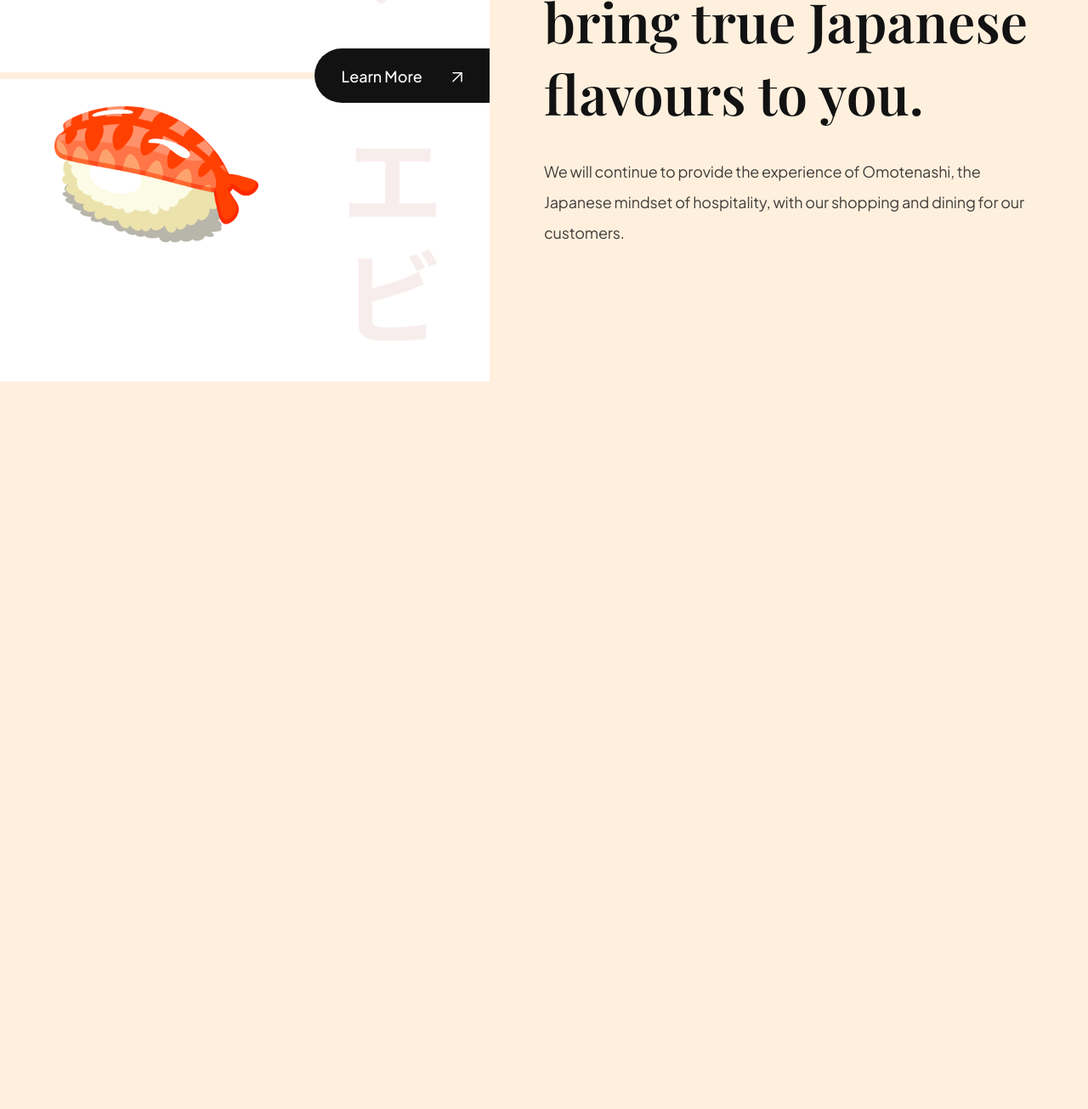
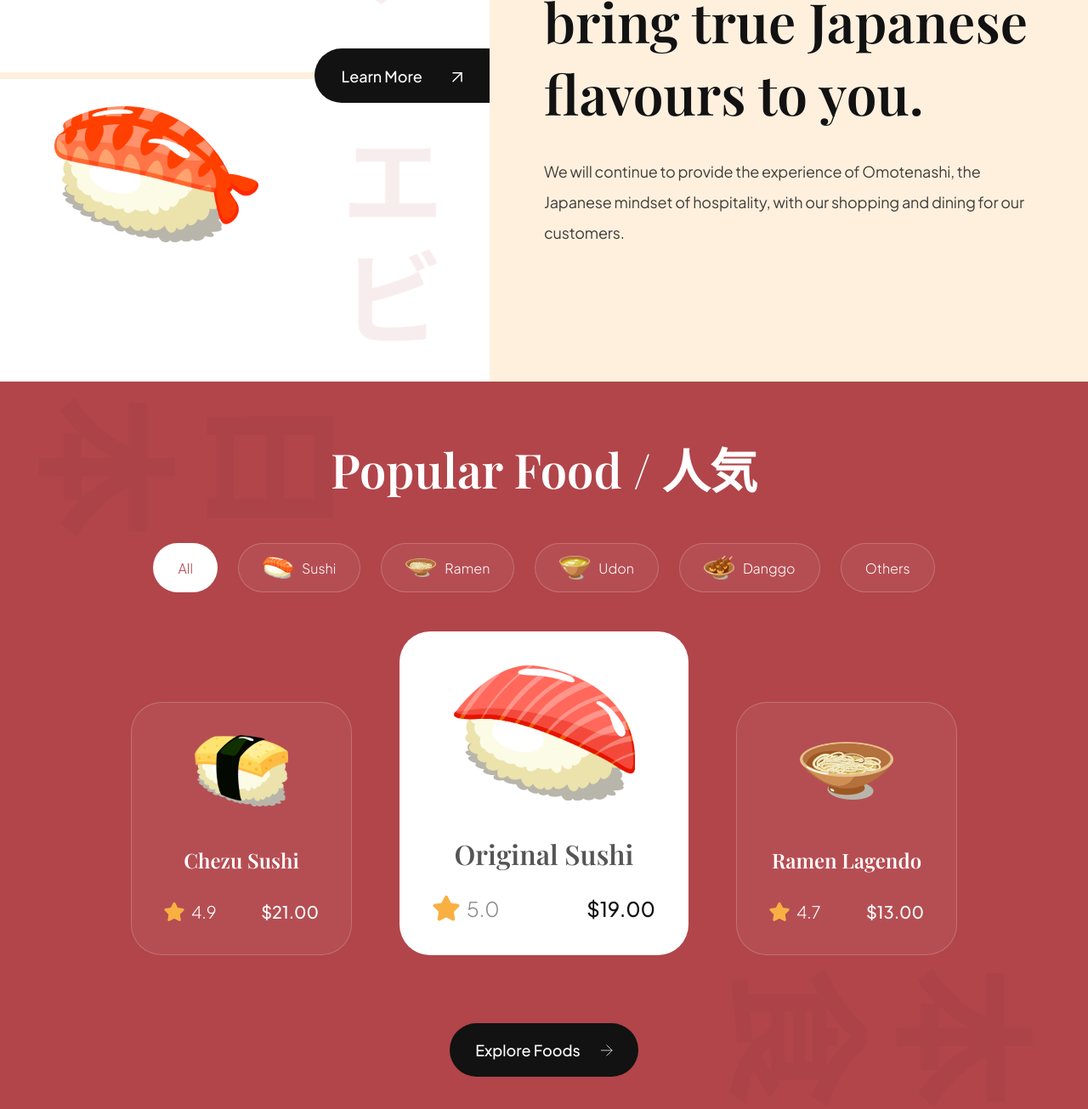
Before and after one commit to thisisalliet/sushi-practice, a website built with Vite: page index.html in a window 1280 px wide. Shown: the part 1069-2374 px from the top of the page at 85% size. Before the commit the page ends 1518 px from the top, so only its background shows below. Built offline with nearby package versions, Linux system fonts and the light colour scheme.

Commit message:
create and add styles to popular

```diff
--- a/css/sections/popular.css
+++ b/css/sections/popular.css
@@ -0,0 +1,198 @@
+.popular-foods {
+    padding: 64px;
+
+    display: flex;
+    flex-direction: column;
+
+    background-color: var(--primary-color);
+    background-image: url(../../assets/popular_bg.png);
+    background-position: center;
+    background-repeat: no-repeat;
+    background-size: contain;
+
+    overflow: hidden;
+}
+
+.popular-foods__title {
+    font-size: 56px;
+    font-family: var(--playfair-display);
+    font-weight: 600;
+    line-height: 78px;
+    color: #fff;
+    text-align: center;
+}
+
+.popular-foods__filters {
+    margin-top: 48px;
+    max-width: 100%;
+    overflow-x: auto;
+
+    display: flex;
+    justify-content: center;
+    gap: 24px;
+}
+
+.popular-foods__filter-btn {
+    padding: 10px 28px;
+
+    display: flex;
+    flex-direction: row;
+    align-items: center;
+    gap: 10px;
+
+    background: rgba(255, 255, 255, 0.05);
+    border: 1px solid rgba(255, 255, 255, 0.2);
+    border-radius: 46px;
+
+    font-size: 16px;
+    font-weight: 300;
+    line-height: 25px;
+    font-family: var(--plus-jakarta-sans);
+    color: #fff;
+    cursor: pointer;
+}
+
+.popular-foods__filter-btn img {
+    width: 36px;
+    height: 36px;
+    object-fit: contain;
+}
+
+.popular-foods__filter-btn.active {
+    background: #fff;
+    color: var(--primary-color);
+}
+
+.popular-foods__filter-btn:hover {
+    background: #fff;
+    color: var(--primary-color);
+}
+
+.popular-foods__catalogue {
+    margin-top: 46px;
+
+    display: flex;
+    justify-content: center;
+    align-items: flex-end;
+    flex-wrap: wrap;
+    gap: 56px;
+}
+
+.popular-foods__button {
+    width: fit-content;
+
+    padding: 20px 30px;
+    margin: 80px auto 0;
+
+    font-weight: 500;
+    font-size: 18px;
+    line-height: 23px;
+    font-family: var(--plus-jakarta-sans);
+    color: #fff;
+
+    border: none;
+    outline: none;
+    background-color: var(--secondary-color);
+    border-radius: 64px;
+    cursor:pointer;
+}
+
+.popular-foods__button img {
+    width: 14px;
+    height: 14px;
+    object-fit: contain;
+
+    margin-left: 21px;
+}
+
+.popular-foods__card {
+    padding: 38px;
+    min-width: 260px;
+    height: fit-content;
+
+    display: flex;
+    align-items: center;
+    flex-direction: column;
+
+    border-radius: 36px;
+    background: rgba(255, 255, 255, 0.05);
+    border: 1px solid rgba(255, 255, 255, 0.2);
+}
+
+.popular-foods__card-image {
+    width: 110px;
+    height: 84px;
+    object-fit: contain;
+}
+
+.popular-foods__card-title {
+    margin-top: 47px;
+
+    font-weight: 600;
+    font-size: 24px;
+    line-height: 32px;
+    font-family: var(--playfair-display);
+    color: #fff;
+    text-align: center;
+}
+
+.popular-foods__card-details {
+    width: 100%;
+    margin-top: 32px;
+}
+
+.popular-foods__card-rating {
+    display: flex;
+    align-items: center;
+    gap: 8px
+}
+
+.popular-foods__card-rating img {
+    width: 24px;
+    height: 24px;
+    object-fit: contain;
+}
+
+.popular-foods__card-rating p {
+    font-size: 20px;
+    font-weight: 300;
+    font-family: var(--plus-jakarta-sans);
+    color: #fff;
+}
+
+.popular-foods__card-price {
+    font-size: 20px;
+    font-weight: 500;
+    font-family: var(--plus-jakarta-sans);
+    color: #fff;
+}
+
+.popular-foods__card.active-card {
+    background: #fff;
+    min-width: 340px;
+}
+
+.popular-foods__card.active-card .popular-foods__card-image {
+    width: 214px;
+    height: 160px;
+}
+
+.popular-foods__card.active-card .popular-foods__card-title {
+    color: var(--black-500);
+    font-size: 32px;
+}
+
+.popular-foods__card.active-card .popular-foods__card-rating img {
+    width: 32px;
+    height: 32px;
+}
+
+.popular-foods__card.active-card .popular-foods__card-rating p {
+    font-size: 24px;
+    color: var(--gray-100);
+}
+
+.popular-foods__card.active-card .popular-foods__card-price {
+    font-size: 24px;
+    color: var(--secondary-color);
+}
--- a/index.html
+++ b/index.html
@@ -111,6 +111,82 @@
         </div>
     </section>
 
+    <section class="popular-foods" id="menu">
+        <h2 class="popular-foods__title">Popular Food / 人気</h2>
+
+        <div class="popular-foods__filters sushi__hide-scrollbar">
+            <button class="popular-foods__filter-btn active">All</button>
+            <button class="popular-foods__filter-btn">
+                <img src="assets/sushi-9.png" alt="sushi 9"/>
+                Sushi
+            </button>
+
+            <button class="popular-foods__filter-btn">
+                <img src="assets/sushi-8.png" alt="sushi 8" />
+                Ramen
+            </button>
+
+            <button class="popular-foods__filter-btn">
+                <img src="assets/sushi-7.png" alt="sushi 7" />
+                Udon
+            </button>
+
+            <button class="popular-foods__filter-btn">
+                <img src="assets/sushi-6.png" alt="sushi 6" />
+                Danggo
+            </button>
+
+            <button class="popular-foods__filter-btn">Others</button>
+        </div>
+
+        <div class="popular-foods__catalogue">
+            <article class="popular-foods__card">
+                <img class="popular-foods__card-image" src="assets/sushi-12.png" alt="sushi12" />
+                <h4 class="popular-foods__card-title">Chezu Sushi</h4>
+
+                <div class="popular-foods__card-details flex-between">
+                    <div class="popular-foods__card-rating">
+                        <img src="assets/star.svg" alt="star" />
+                        <p>4.9</p>
+                    </div>
+
+                    <p class="popular-foods__card-price">$21.00</p>
+                </article>
+
+                <article class="popular-foods__card active-card">
+                    <img class="popular-foods__card-image" src="assets/sushi-11.png" alt="sushi11" />
+                    <h4 class="popular-foods__card-title">Original Sushi</h4>
+
+                    <div class="popular-foods__card-details flex-between">
+                        <div class="popular-foods__card-rating">
+                            <img src="assets/star.svg" alt="star" />
+                            <p>5.0</p>
+                        </div>
+
+                        <p class="popular-foods__card-price">$19.00</p>
+                </article>
+
+                <article class="popular-foods__card">
+                    <img class="popular-foods__card-image" src="assets/sushi-10.png" alt="sushi10" />
+                    <h4 class="popular-foods__card-title">Ramen Lagendo</h4>
+
+                    <div class="popular-foods__card-details flex-between">
+                        <div class="popular-foods__card-rating">
+                            <img src="assets/star.svg" alt="star" />
+                            <p>4.7</p>
+                        </div>
+
+                        <p class="popular-foods__card-price">$13.00</p>
+                </article>
+            </div>
+        </div>
+
+        <button class="popular-foods__button">
+            Explore Foods
+            <img src="assets/arrow-right.svg" alt="arrow-right" />
+        </button>
+    </section>
+
     <script src="js/script.js" type="module"></script>
 </body>
 
```
